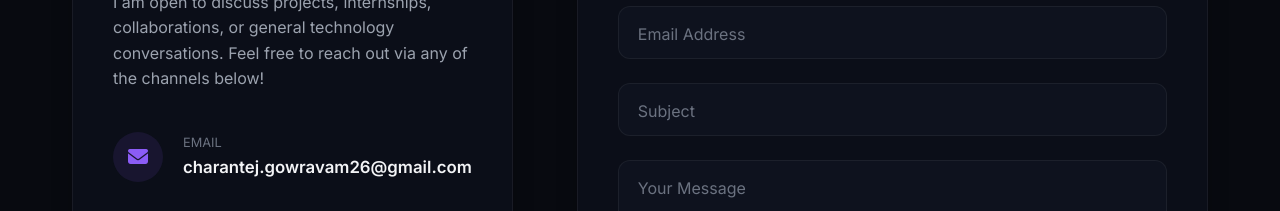
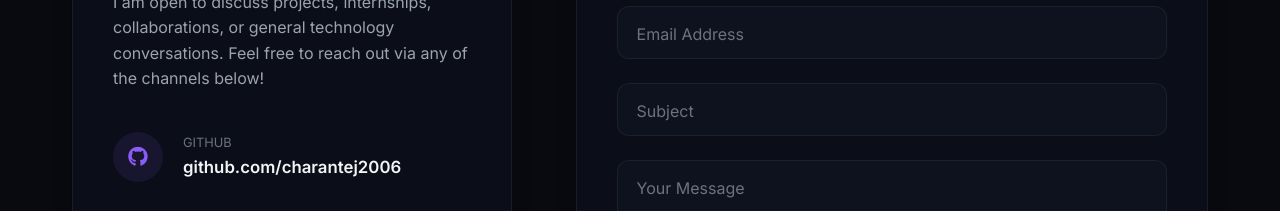
Before and after one commit to charantej2006/charantej-portfolio, a plain HTML site: page index.html in a window 1280 px wide. Shown: the part 4400-4611 px from the top of the page. Drawn offline with Linux system fonts and the light colour scheme.

Commit message:
Update contact methods: replace email card with GitHub card

```diff
--- a/index.html
+++ b/index.html
@@ -372,14 +372,14 @@
             </p>
 
             <div class="contact-methods">
-              <!-- Email -->
+              <!-- GitHub -->
               <div class="contact-method-item">
                 <div class="contact-method-icon">
-                  <i class="fas fa-envelope"></i>
+                  <i class="fab fa-github"></i>
                 </div>
                 <div class="contact-method-details">
-                  <span>Email</span>
-                  <a href="mailto:charantej.gowravam26@gmail.com">charantej.gowravam26@gmail.com</a>
+                  <span>GitHub</span>
+                  <a href="https://github.com/charantej2006" target="_blank" rel="noopener noreferrer">github.com/charantej2006</a>
                 </div>
               </div>
 
```
